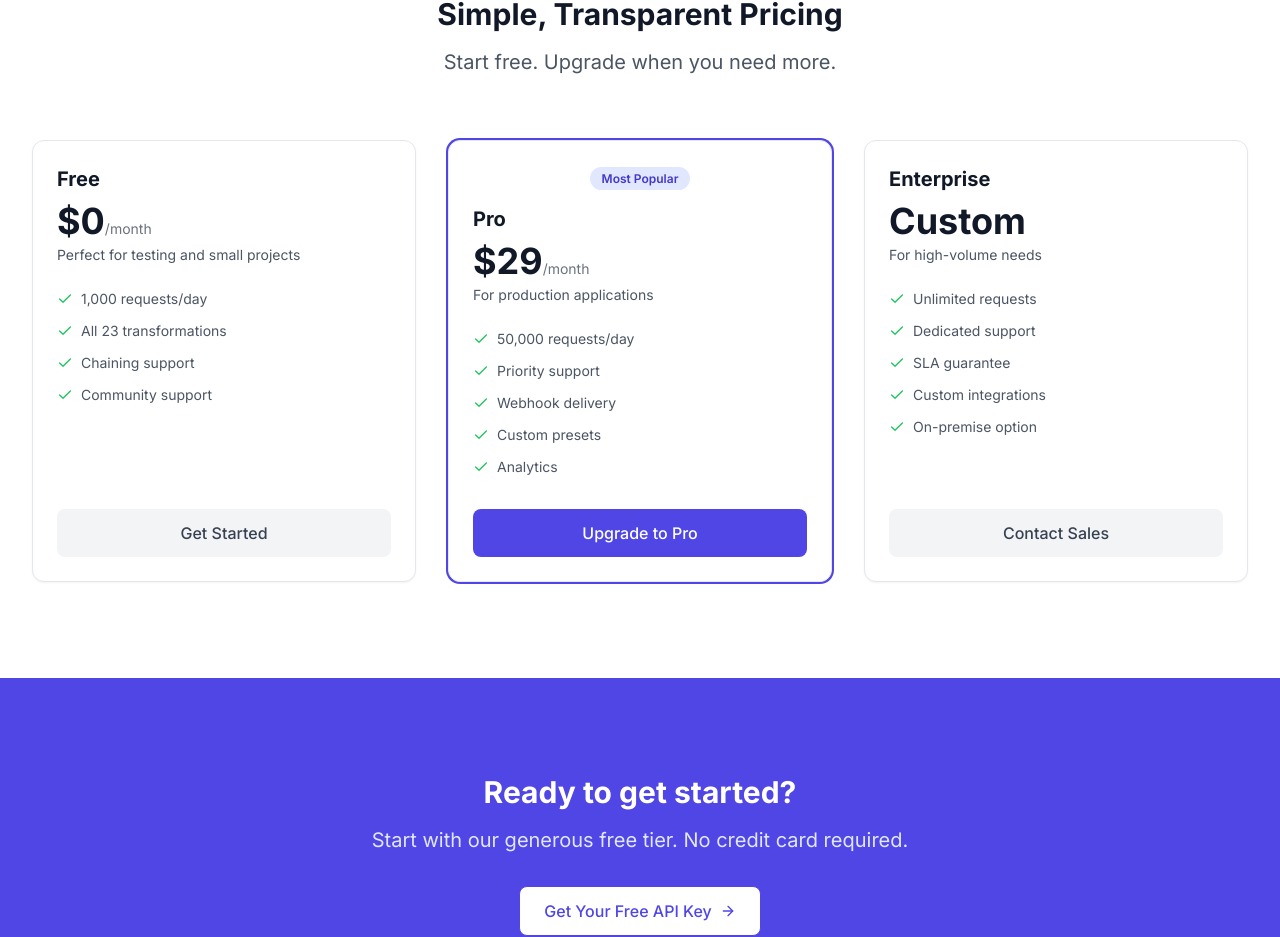
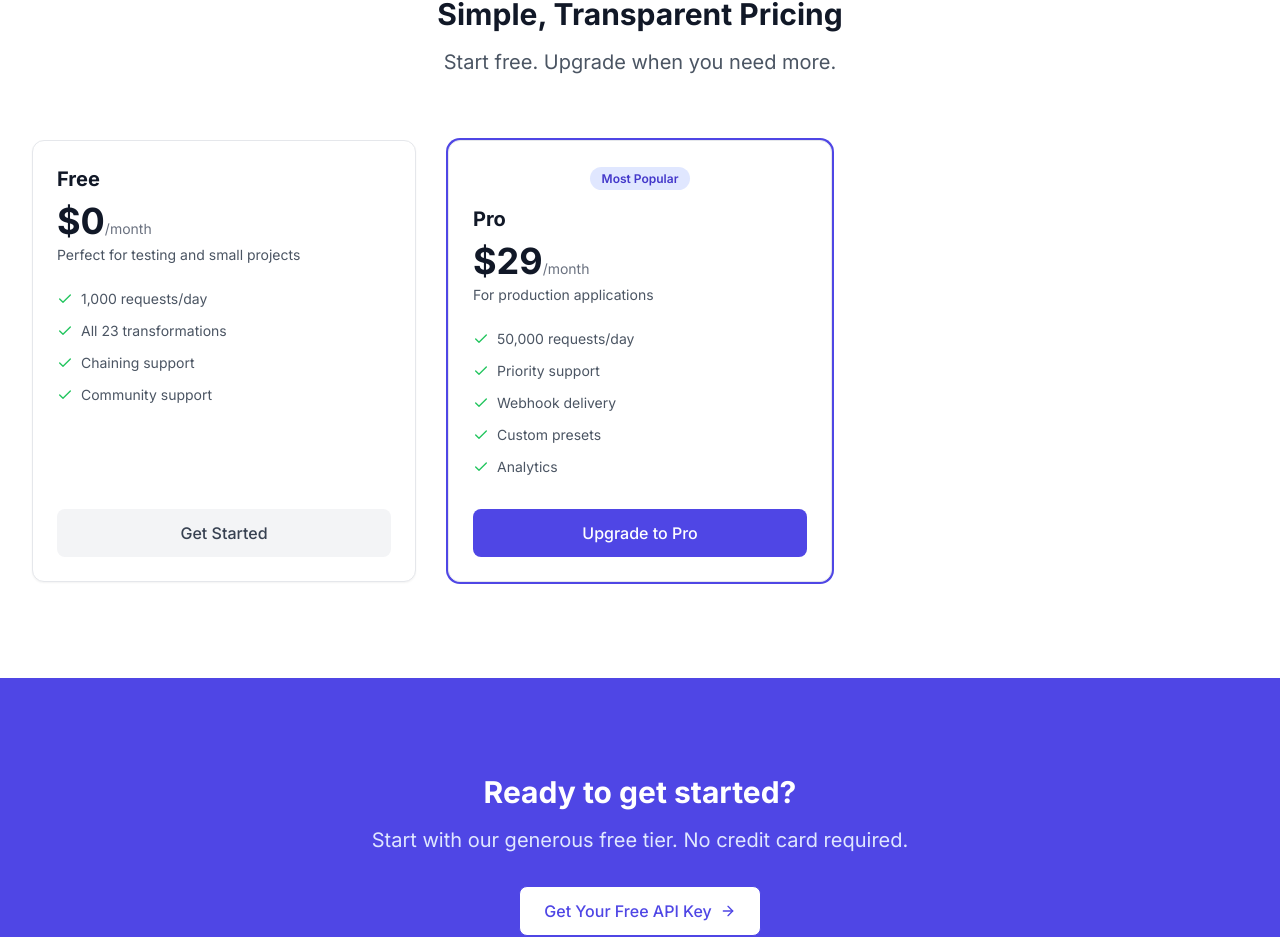
Before and after one commit to M0N0S0DIUM/Textforge, a Next.js app in the folder textforge-dashboard/: page / in a window 1280 px wide. Shown: the part 2173-3110 px from the top of the page. Built offline with nearby package versions, Linux system fonts and the light colour scheme.

Commit message:
Remove Enterprise tier: Free + Pro only; update pricing, billing, stripe webhooks, docs

```diff
--- a/textforge-dashboard/app/billing/page.js
+++ b/textforge-dashboard/app/billing/page.js
@@ -17,14 +17,6 @@ const plans = [
     description: 'For production applications',
     features: ['50,000 requests/day', 'Priority support', 'Webhook delivery', 'Custom presets', 'Analytics'],
     cta: 'Upgrade to Pro',
-    current: false,
-  },
-  {
-    name: 'Enterprise',
-    price: 'Custom',
-    description: 'For high-volume needs',
-    features: ['Unlimited requests', 'Dedicated support', 'SLA guarantee', 'Custom integrations', 'On-premise option'],
-    cta: 'Contact Sales',
     current: false,
   },
 ];
@@ -68,10 +60,7 @@ export default function Billing() {
   }, [customerId]);
 
   const handleUpgrade = async (plan) => {
-    if (plan.name === 'Free' || plan.name === 'Enterprise') {
-      if (plan.name === 'Enterprise') {
-        window.location.href = 'mailto:odderonlab@protonmail.com';
-      }
+    if (plan.name === 'Free') {
       return;
     }
 
--- a/textforge-dashboard/components/Pricing.js
+++ b/textforge-dashboard/components/Pricing.js
@@ -21,16 +21,6 @@ const plans = [
     cta: 'Upgrade to Pro',
     href: '/billing',
     highlight: true,
-  },
-  {
-    name: 'Enterprise',
-    price: 'Custom',
-    period: '',
-    description: 'For high-volume needs',
-    features: ['Unlimited requests', 'Dedicated support', 'SLA guarantee', 'Custom integrations', 'On-premise option'],
-    cta: 'Contact Sales',
-    href: 'mailto:odderonlab@protonmail.com',
-    highlight: false,
   },
 ];
 
```
Also changed, not shown: 1 other file (tests, documents, lock files or other folders).
